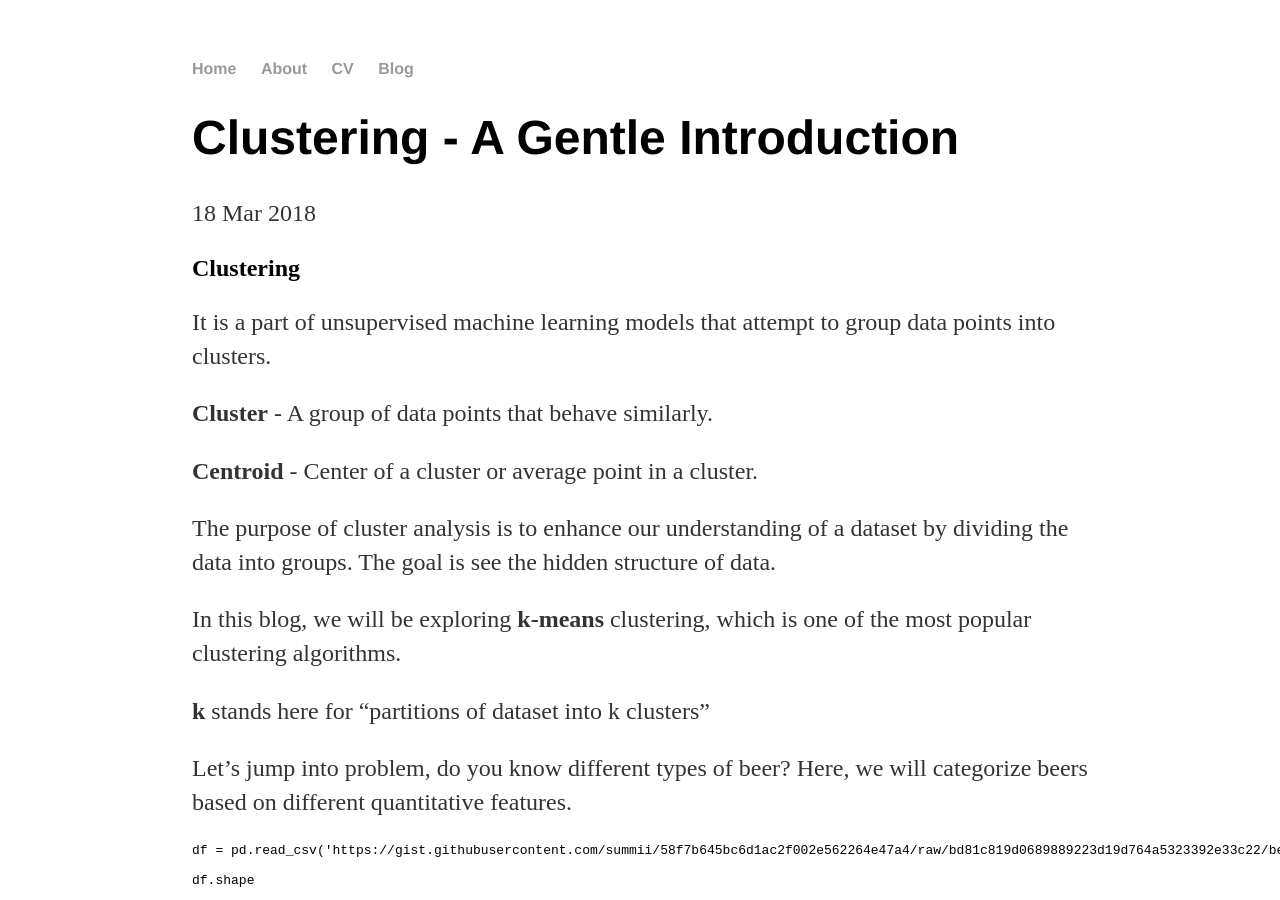
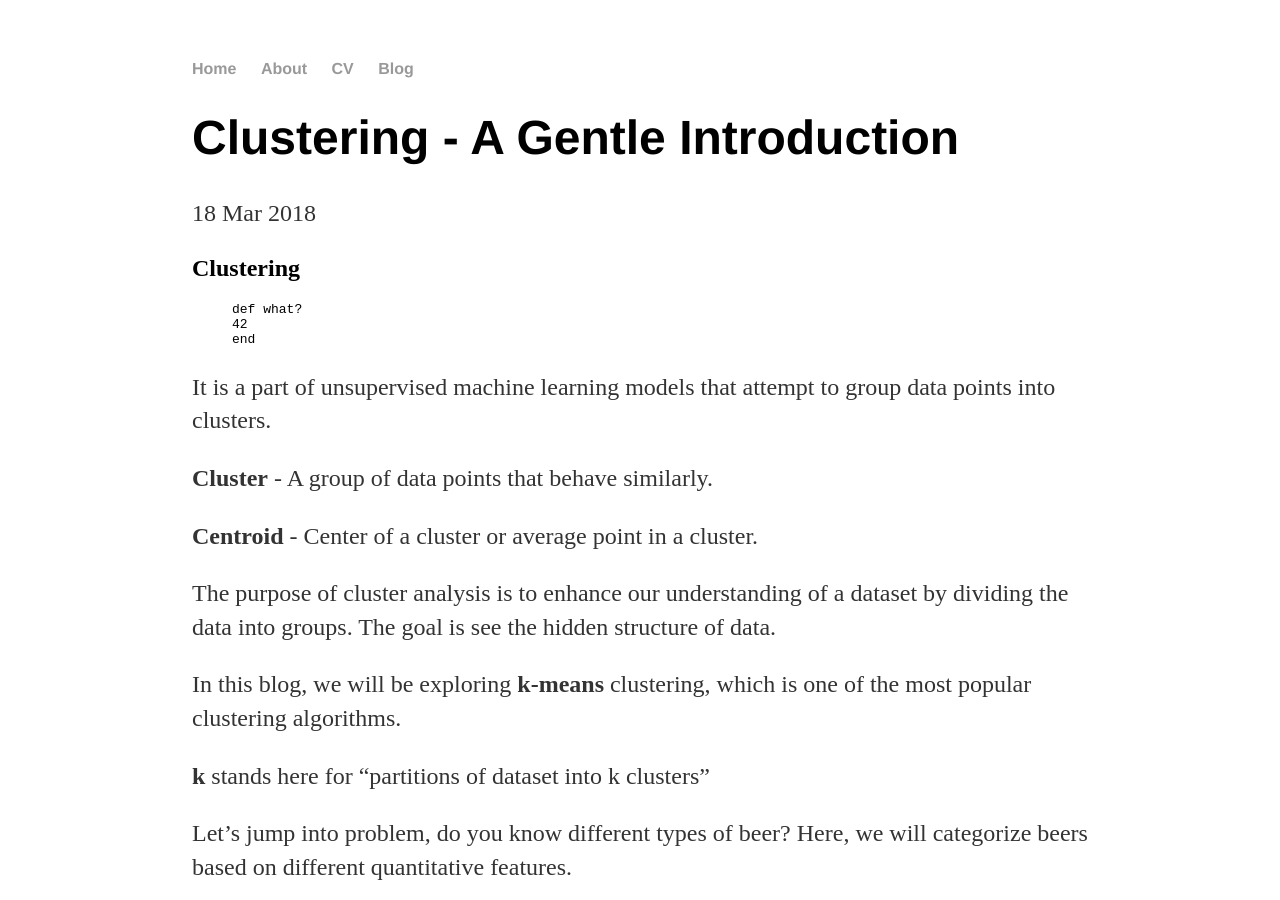
Before and after one commit to summii/summii.github.io, a Jekyll site: the page built from _posts/2018-03-18-clustering-gentle-introduction.md, in a window 1280 px wide and 900 px high. Built offline with Jekyll 4.4.1, drawn with Linux system fonts in a browser that asks for light colours.

Commit message:
Update 2018-03-18-clustering-gentle-introduction.md

```diff
--- a/_posts/2018-03-18-clustering-gentle-introduction.md
+++ b/_posts/2018-03-18-clustering-gentle-introduction.md
@@ -5,7 +5,11 @@ date: 2018-03-18
 ---
 
 ## Clustering
-
+{% highlight ruby %}
+def what?
+42
+end
+{% endhighlight %}
 
 It is a part of unsupervised machine learning models that attempt to group data points into clusters.
 
```
